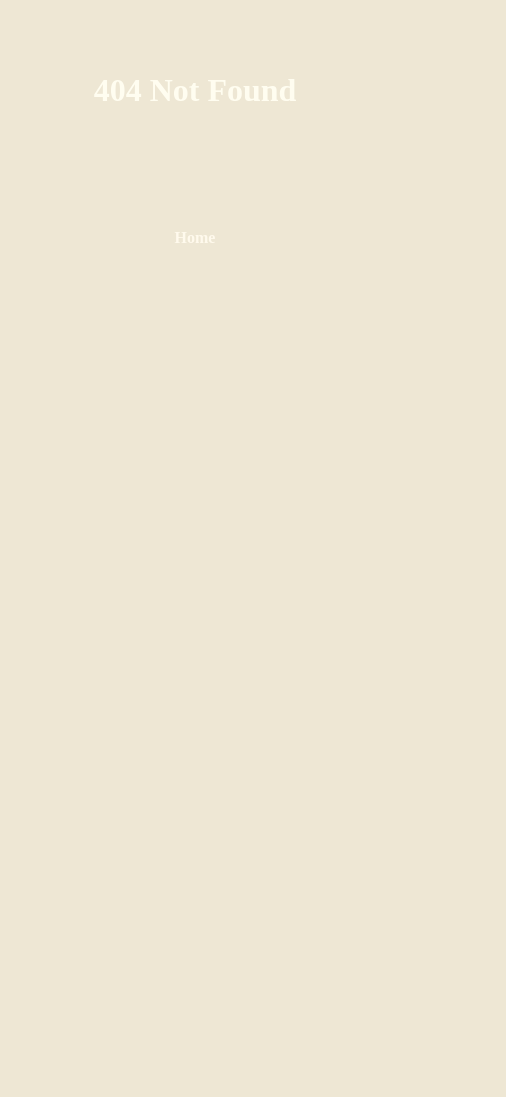
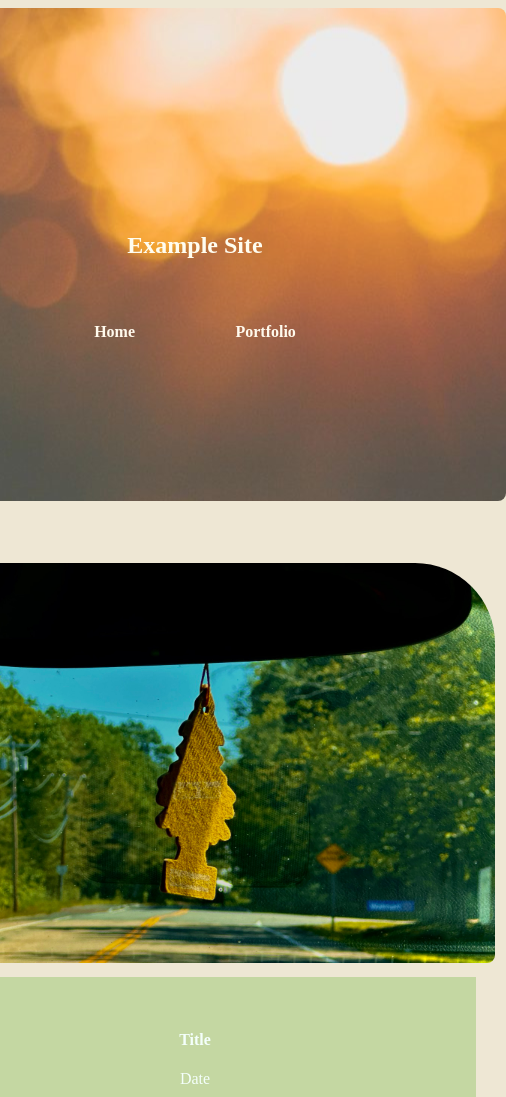
Before and after one commit to my-output/Light-Sample-Portfolio, a React (Vite) app: page /summer in a window 390 px wide. Before the commit this address had no page. Shown: the top 1097 px of the page, 506 px wide, since content can reach past the window. Before the commit the page ends 844 px from the top, so only its background shows below. Built offline with nearby package versions, Linux system fonts and the light colour scheme; a web font is replaced by a local one.

Commit message:
Added Nature.jsx and Summer.jsx and put in a flex layout with media queries for different devices.

```diff
--- a/src/components/Card.jsx
+++ b/src/components/Card.jsx
@@ -1,6 +1,6 @@
 import React from 'react';
 import { createRoot } from 'react-dom/client';
-import { createBrowserRouter, RouterProvider, Outlet, Link } from 'react-router-dom'; // Updated imports
+import { createBrowserRouter, RouterProvider, Outlet, Link } from 'react-router-dom';
 
 import './card.css';
 import Photos from './Photos';
@@ -22,9 +22,7 @@ function Card() {
                 <p>
                     Lorem ipsum dolor sit amet, consectetur adipiscing elit. Etiam malesuada ante leo, et feugiat ante mattis non. Integer sed neque lacus. Ut facilisis, tellus ut sollicitudin pulvinar, neque leo vestibulum nibh, sit amet dictum elit nunc ullamcorper neque. Praesent aliquam elit ante, consequat efficitur nibh luctus in. Donec vitae arcu non nulla iaculis convallis. Sed tempus nulla est, sit amet venenatis diam euismod in. Etiam et ipsum ante. Nulla tempor tempor ex nec finibus. Quisque ut quam in erat fringilla molestie. Maecenas ut ex nec lacus egestas porttitor. Suspendisse sodales augue blandit, lobortis tortor eu, scelerisque mauris. Vestibulum iaculis condimentum luctus. Praesent nec blandit leo. Donec dignissim elit turpis, id dapibus mauris interdum ac. Sed ultricies nulla quis auctor feugiat. Mauris eu tristique orci, in sodales dui.
                 </p>
-                <span>
-                    <a href='../pages/Projects.jsx'>See my work!</a>
-                </span>
+                <Link to="/projects" className='see-work'>See My Work!</Link>
 
             </div>
 
--- a/src/components/card.css
+++ b/src/components/card.css
@@ -15,19 +15,23 @@
 .card {
     text-align: center;
     font-family: 'Calligraffitti', handwriting;
-    margin: 5%;
+    margin: 10%;
     color: white;
 }
 .profile {
     margin-right: 50%;
-    transform: rotate(-5deg);
+    transform: rotate(0deg);
+    opacity: 90%;
+    transition: opacity 1s;
+} .profile:hover {
+  opacity: 100%;
 }
 .description {
-    margin-top: -30%; /* General text position -- decrement to position higher*/
+    margin-top: -28%; /* General text position -- decrement to position higher*/
     margin-left: 20%; /*length of background*/
     margin-right: 10%;
-    background-color: 	rgba(255, 232, 190, 0.5);
-    color: rgb(63, 121, 66);
+    background-color: 	rgba(201, 216, 146, 0.5);
+    color: rgb(23, 80, 77);
     padding: 5rem;
     padding-left: 20%; /* inner text margins -- increment for smaller margins*/
     font-family: 'Campuni-Test-Light.otf', sans-serif;
@@ -38,22 +42,31 @@
 }
 .description > h3 {
     font-family: 'Bonsad.otf', sans-serif;
-    color: rgb(135, 160, 111);
-    font-size: larger;
+    font-weight: 900;
+    color: rgb(101, 129, 118);
+    font-size: 180%;
+    margin-bottom: 0vh;
+    margin-top: -1vh;
     padding: 0%;
 }
-.description > span > a {
+.see-work {
     font-family: 'Bonsad.otf', sans-serif;
-    color: rgb(135, 160, 111);
+    font-weight: 900;
+    letter-spacing: 2px;
+    color: rgb(24, 72, 117);
     text-decoration: underline;
     text-rendering: optimizeLegibility;
-    text-underline-offset: 5px;
+    text-underline-offset: 7px;
     text-decoration-style: wavy;
     text-decoration-color: rgba(240, 248, 255, 0);
     background-color: rgba(95, 158, 160, 0);
-    transition: text-decoration-color 0.5s;
-} .description > span > a:hover {
-  text-decoration-color: rgb(135, 160, 111);
+    text-align: center;
+    margin-top: 4vh;
+    transition: text-decoration-color 0.5s, color 0.25s, text-underline-offset 0.5s;
+} .see-work:hover {
+  text-decoration-color: rgb(72, 124, 12);
+  color: rgb(72, 124, 12);
+  text-underline-offset: 5px;
 }
 img {
   border-radius: 0.5rem;
--- /dev/null
+++ b/src/pages/Nature.jsx
@@ -0,0 +1,64 @@
+import React from 'react';
+import './nature.css';
+import Photos from '../components/Photos.jsx';
+
+// Create standard widths/heights
+const myWidth = 1800/3;
+const myHeight = 1200/3;
+const longHeight = 1400;
+const longWidth = 1800;
+
+export default function Nature() {
+    console.log("Nature component!");
+    return (
+        <>
+            <article className="nature-gallery">
+                {/* Item 1 */}
+                <div className="gallery-item">
+                    <Photos src='/leaf.jpeg' width={myWidth*0.85} height={myHeight} />
+                    <aside>
+                        <h4>Title</h4>
+                        <p>Date</p>
+                    </aside>
+                </div>
+
+                {/* Item 2 */}
+                <div className="gallery-item">
+                    <Photos src='/ferns.jpeg' width={myWidth*0.85} height={myHeight} />
+                    <aside>
+                        <h4>Title</h4>
+                        <p>Date</p>
+                    </aside>
+                </div>
+
+                {/* Item 3 */}
+                <div className="gallery-item">
+                    <Photos src='/flowers.jpeg' width={myWidth} height={longHeight/2} />
+                    <aside>
+                        <h4>Title</h4>
+                        <p>Date</p>
+                    </aside>
+                </div>
+
+                {/* Item 4 */}
+                <div className="gallery-item">
+                    <Photos src='/grass.jpeg' width={myWidth} height={myHeight} />
+                    <aside>
+                        <h4>Title</h4>
+                        <p>Date</p>
+                    </aside>
+                </div>
+
+                {/* Item 5 */}
+                <div className="gallery-item">
+                    <Photos src='/petals.jpeg' width={myWidth} height={longHeight/2} />
+                    <aside>
+                        <h4>Title</h4>
+                        <p>Date</p>
+                    </aside>
+                </div>
+
+            </article>
+        </>
+    );
+}
--- a/src/pages/Projects.jsx
+++ b/src/pages/Projects.jsx
@@ -5,6 +5,8 @@ import Photos from '../components/Photos.jsx';
 // Create standard widths/heights
 const myWidth = 1800/3;
 const myHeight = 1200/3;
+const longHeight = 1400;
+const longWidth = 1800;
 
 export default function Projects() {
     return (
@@ -12,13 +14,13 @@ export default function Projects() {
         <body>
             <h2>Portfolio</h2>
             <article>
-                <a href='/' className='archive-link'>
-                    <p className='album'>Album 1</p>
-                    <Photos src='/fleurs.png' width={myWidth} height={myHeight} className='archive-link'/>
+                <a href='/summer' className='archive-link'>
+                    <p className='album'>Summer</p>
+                    <Photos src='/days.jpeg' width={myWidth} height={myHeight} />
                 </a>
-                <a href='/' className='archive-link'>
-                <p className='album'>Album 2</p>
-                    <Photos src='/fleurs.png' width={myWidth} height={myHeight} />
+                <a href='/nature' className='archive-link'>
+                <p className='album'>Nature</p>
+                    <Photos src='/leaf-edit.jpeg' width={myWidth} height={myHeight} />
                 </a>
             </article>
 
--- /dev/null
+++ b/src/pages/Summer.jsx
@@ -0,0 +1,64 @@
+import React from 'react';
+import './summer.css';
+import Photos from '../components/Photos.jsx';
+
+// Create standard widths/heights
+const myWidth = 1800/3;
+const myHeight = 1200/3;
+const longHeight = 1400;
+const longWidth = 1800;
+
+export default function Summer() {
+    console.log("Summer component!");
+    return (
+        <>
+            <article className="summer-gallery">
+                {/* Item 1 */}
+                <div className="gallery-item">
+                    <Photos src='/days.jpeg' width={myWidth} height={myHeight} />
+                    <aside>
+                        <h4>Title</h4>
+                        <p>Date</p>
+                    </aside>
+                </div>
+
+                {/* Item 2 */}
+                <div className="gallery-item">
+                    <Photos src='/dayshadow.jpeg' width={myWidth} height={myHeight} />
+                    <aside>
+                        <h4>Title</h4>
+                        <p>Date</p>
+                    </aside>
+                </div>
+
+                {/* Item 3 */}
+                <div className="gallery-item">
+                    <Photos src='/beach-house.jpeg' width={myWidth} height={longHeight/2} />
+                    <aside>
+                        <h4>Title</h4>
+                        <p>Date</p>
+                    </aside>
+                </div>
+
+                {/* Item 4 */}
+                <div className="gallery-item">
+                    <Photos src='/surfboards.png' width={myWidth} height={longHeight/2} />
+                    <aside>
+                        <h4>Title</h4>
+                        <p>Date</p>
+                    </aside>
+                </div>
+
+                {/* Item 5 */}
+                <div className="gallery-item">
+                    <Photos src='/motion.jpeg' width={myWidth} height={longHeight/2} />
+                    <aside>
+                        <h4>Title</h4>
+                        <p>Date</p>
+                    </aside>
+                </div>
+
+            </article>
+        </>
+    );
+}
--- /dev/null
+++ b/src/pages/nature.css
@@ -0,0 +1,92 @@
+
+/* Container for all items */
+.nature-gallery {
+  display: flex;
+  flex-direction: column;
+  gap: 4rem; /* Space between each image/aside pair */
+  width: 100%;
+}
+
+/* Individual Pair Container */
+.gallery-item {
+  display: flex;
+  flex-direction: column; /* Stack image/aside on mobile */
+  position: relative;
+  width: 100%;
+  align-items: center;
+}
+
+.gallery-item > img {
+  width: 100%;
+  height: auto;
+  display: block;
+}
+
+/* The Aside Styling */
+.gallery-item > aside {
+  position: relative; /* No longer absolute to the whole page */
+  background-color: rgba(155, 199, 114, 0.5);
+  color: #f4fffb;
+  padding: 2rem;
+  text-align: center;
+  width: 80%; /* Default width */
+  margin-top: -3rem; /* Overlap effect: pulls aside up over the image */
+  z-index: 2;
+}
+
+.gallery-item > h4 {
+  margin: 0;
+  font-size: 1.2rem;
+  padding: 0.5rem 0;
+}
+
+/* --- Media Queries --- */
+
+/* Tablet */
+@media (min-width: 768px) {
+  .gallery-item {
+    flex-direction: row; /* Image left, aside right (or vice versa) */
+    justify-content: center;
+    align-items: center;
+    gap: 2rem;
+  }
+
+  .gallery-item > img {
+    width: 45%; /* Image is about half its size */
+  }
+
+  .gallery-item > aside {
+    width: 40%;
+    margin-top: 0; /* Remove overlap for side-by-side */
+    margin-left: -2rem; /* Optional: slight overlap if desired */
+  }
+}
+
+/* Laptop & Desktop */
+@media (min-width: 1024px) {
+  .nature-gallery {
+    gap: 6rem;
+  }
+
+  .gallery-item > aside {
+    padding: 3.5rem;
+    font-size: 1.1rem;
+  }
+
+  /* Alternate layout for even items (Image Right, Aside Left) */
+  .gallery-item:nth-child(even) {
+    flex-direction: row-reverse;
+  }
+}
+
+/* Max width constraints */
+@media (min-width: 1440px) {
+  .nature-gallery {
+    max-width: 1200px;
+    margin: 0 auto; /* Center the whole gallery */
+  }
+
+  .gallery-item > aside {
+    padding: 4rem;
+  }
+}
--- a/src/pages/projects.css
+++ b/src/pages/projects.css
@@ -3,15 +3,17 @@ h1 {
     text-align: center;
     margin: 4rem;
 }
+/*Photo Container*/
 .archive-link {
   position: relative;
   display: inline-block;
   background-color: rgba(250, 235, 215, 0);
   margin: 5rem;
   transform: rotate(0deg);
-  transition: transform 1.5s;
+  opacity: 85%;
+  transition: transform 1.5s, opacity 0.5s;
 }.archive-link:hover {
-  background-image: none;
+  opacity: 100%;
   transform: rotate(-3deg);
 }
 .archive-link > img {
@@ -19,15 +21,16 @@ h1 {
     width: 100%;
     height: 100%;
 }
+/*Album Titles*/
 .album {
   position: absolute;
   top: 50%;       /* Vertical center */
   left: 50%;      /* Horizontal center */
-  transform: translate(-50%, -100%); /* Perfectly centers the text block */
+  transform: translate(-50%, -100%); /* Centering text block */
   color: rgba(255, 255, 255, 1);
   font-size: 2rem;
   font-weight: bold;
-  text-shadow: 2px 2px 4px rgba(34, 0, 14, 1); /* Ensures readability */
+  text-shadow: 2px 2px 4px rgb(92, 1, 39); /* Ensures readability */
   z-index: 2;     /* Ensures text stays on top */
   opacity: 0%;
   transition: opacity 1s;
@@ -37,12 +40,13 @@ h1 {
 .archive-link::before {
   content: "";
   position: absolute;
-  top: 55px;
+  top: 100px;
   left: -50px;
   width: 100%;
-  height: 90%;
+  height: 80%;
   border-radius: 0.5rem;
-  background-color: rgba(255, 234, 188, 0.5);
+  border-bottom-left-radius: 5rem;
+  background-color: rgba(158, 199, 195, 0.5);
   pointer-events: none; /* Allows clicking through the overlay if needed */
   transition: left 1s, border-radius 1s;
 }
@@ -50,7 +54,7 @@ h1 {
   left: -45px;
   border-radius: 0%;
 
-}
+}/*
 .archive-link::after {
   content: "";
   position: absolute;
@@ -63,11 +67,11 @@ h1 {
   border-top-right-radius: 5rem;
   border-bottom-left-radius: 5rem;
   background-color: rgba(235, 199, 101, 0);
-  pointer-events: none; /* Allows clicking through the overlay if needed */
+  pointer-events: none;
   transition: border-radius 1s, transform 1s, background-color 0.5s;
 } .archive-link:hover::after {
   border-radius: 0rem;
   transform: scale(105%);
   background-color: rgba(235, 199, 101, 0.3);
 
-}
+}*/
--- /dev/null
+++ b/src/pages/summer.css
@@ -0,0 +1,91 @@
+/* Container for all items */
+.summer-gallery {
+  display: flex;
+  flex-direction: column;
+  gap: 4rem; /* Space between each image/aside pair */
+  width: 100%;
+}
+
+/* Individual Pair Container */
+.gallery-item {
+  display: flex;
+  flex-direction: column; /* Stack image/aside on mobile */
+  position: relative;
+  width: 100%;
+  align-items: center;
+}
+
+.gallery-item > img {
+  width: 100%;
+  height: auto;
+  display: block;
+}
+
+/* The Aside Styling */
+.gallery-item > aside {
+  position: relative; /* No longer absolute to the whole page */
+  background-color: rgba(114, 196, 199, 0.5);
+  color: #f4fffb;
+  padding: 2rem;
+  text-align: center;
+  width: 80%; /* Default width */
+  margin-top: -3rem; /* Overlap effect: pulls aside up over the image */
+  z-index: 2;
+}
+
+.gallery-item > h4 {
+  margin: 0;
+  font-size: 1.2rem;
+  padding: 0.5rem 0;
+}
+
+/* --- Media Queries --- */
+
+/* Tablet */
+@media (min-width: 768px) {
+  .gallery-item {
+    flex-direction: row; /* Image left, aside right (or vice versa) */
+    justify-content: center;
+    align-items: center;
+    gap: 2rem;
+  }
+
+  .gallery-item > img {
+    width: 45%; /* Image is about half its size */
+  }
+
+  .gallery-item > aside {
+    width: 40%;
+    margin-top: 0; /* Remove overlap for side-by-side */
+    margin-left: -2rem; /* Optional: slight overlap if desired */
+  }
+}
+
+/* Laptop & Desktop */
+@media (min-width: 1024px) {
+  .summer-gallery {
+    gap: 6rem;
+  }
+
+  .gallery-item > aside {
+    padding: 3.5rem;
+    font-size: 1.1rem;
+  }
+
+  /* Alternate layout for even items (Image Right, Aside Left) */
+  .gallery-item:nth-child(even) {
+    flex-direction: row-reverse;
+  }
+}
+
+/* Max width constraints */
+@media (min-width: 1440px) {
+  .summer-gallery {
+    max-width: 1200px;
+    margin: 0 auto; /* Center the whole gallery */
+  }
+
+  .gallery-item > aside {
+    padding: 4rem;
+  }
+}
```
Also changed, not shown: src/main.jsx (+10 -0 lines).
